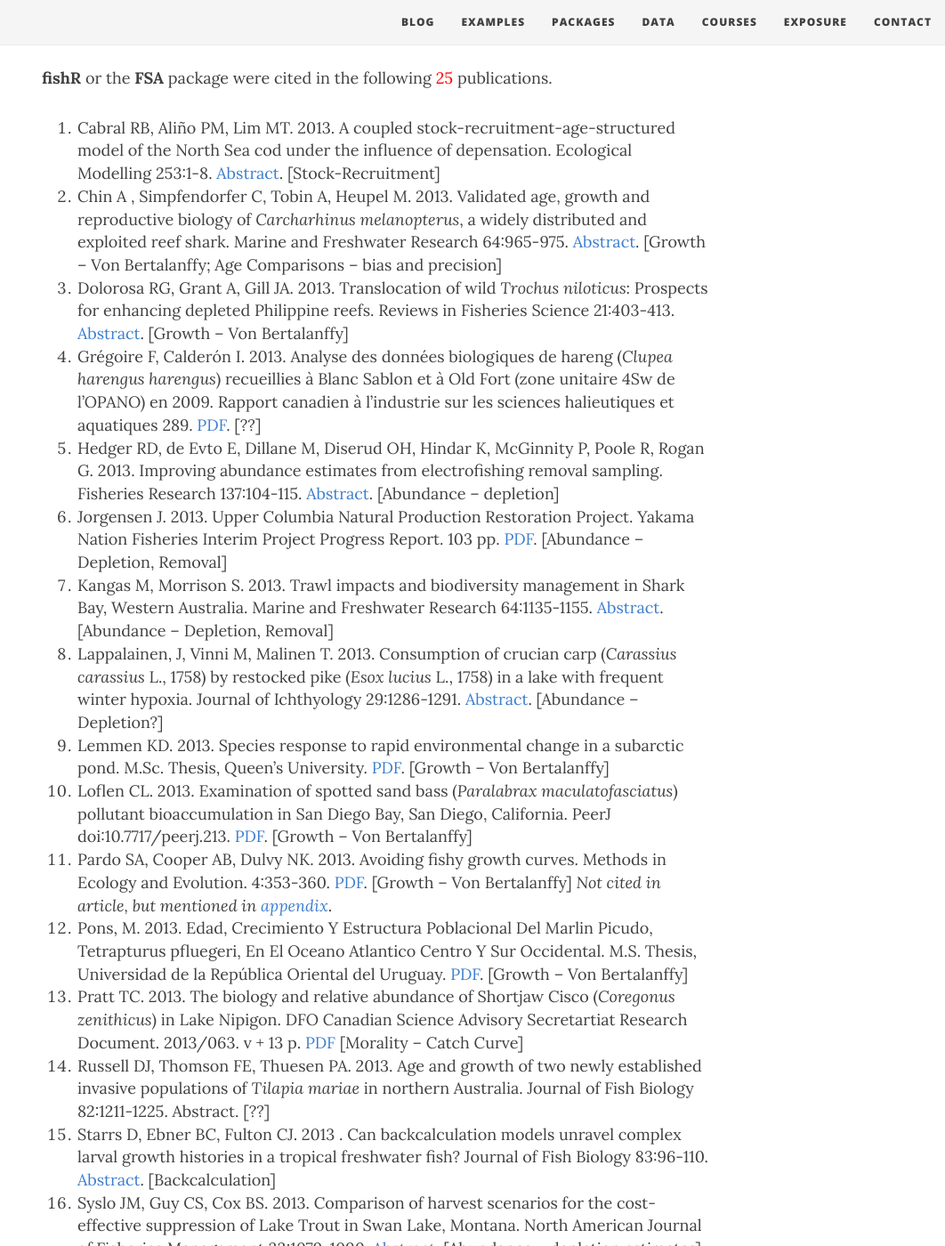
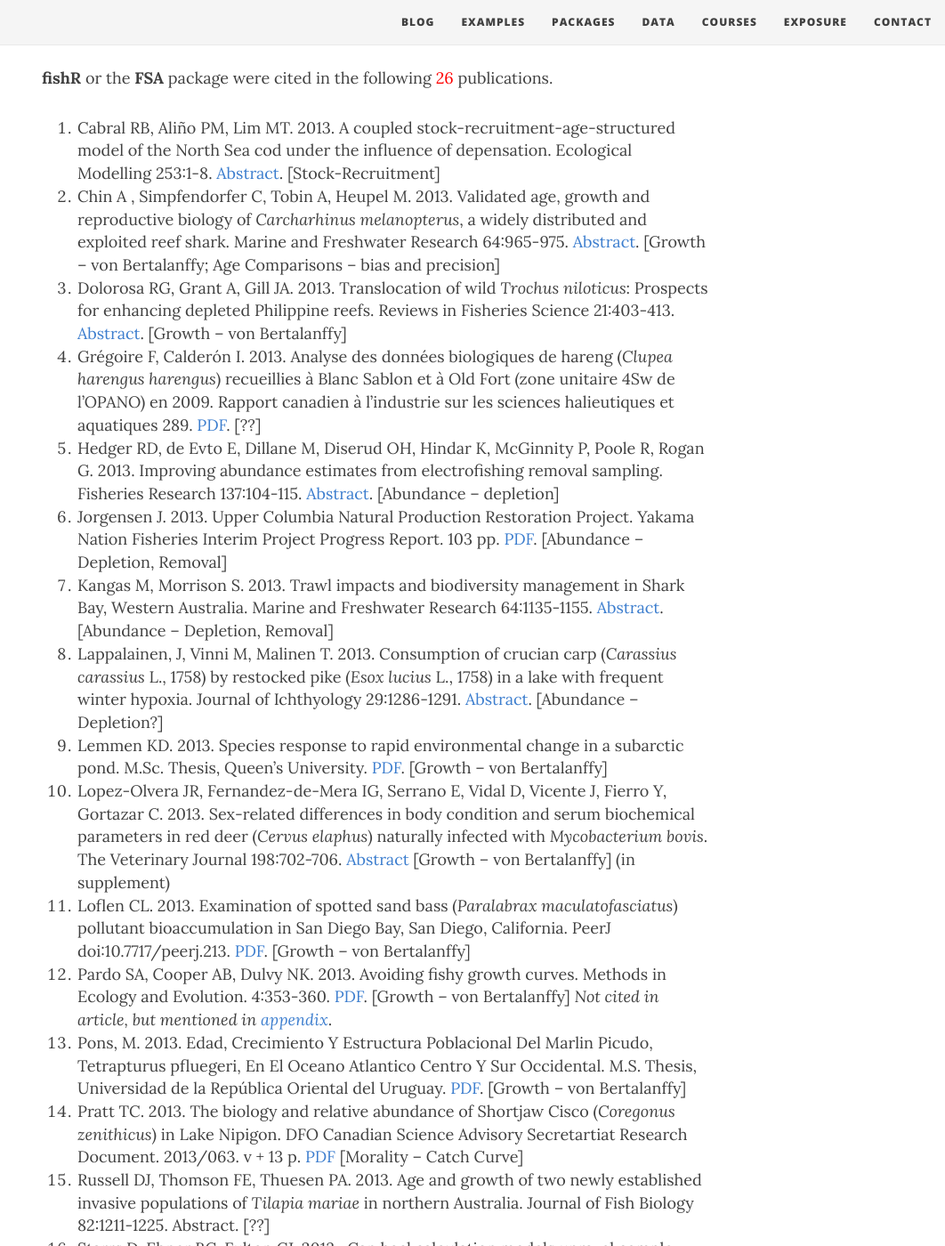
Before and after one commit to droglenc/fishR, a Jekyll site: the page built from exposure/exposure-citations13.md, in a window 1280 px wide and 1400 px high, scrolled down 266 px. Shown: the whole window at 89% size, without its empty margins (218-1280 px from the left). Built offline with Jekyll 4.4.1, drawn with Linux system fonts in a browser that asks for light colours; nearby versions of some CDN libraries; some of the changed text lies outside the part shown.

Commit message:
Added citations

```diff
--- a/exposure/exposure-citations13.md
+++ b/exposure/exposure-citations13.md
@@ -5,33 +5,34 @@ subtitle: fishR and FSA is Being Used!!
 css: "/css/exposure-citation.css"
 ---
 
-**fishR** or the **FSA** package were cited in the following <span id="contact-div">25</span> publications.
+**fishR** or the **FSA** package were cited in the following <span id="contact-div">26</span> publications.
 
 1. Cabral RB, Aliño PM, Lim MT.  2013.  A coupled stock-recruitment-age-structured model of the North Sea cod under the influence of depensation.  Ecological Modelling 253:1-8.  [Abstract](http://www.sciencedirect.com/science/article/pii/S0304380013000148).  [Stock-Recruitment]
-1. Chin A , Simpfendorfer C, Tobin A, Heupel M.  2013. Validated age, growth and reproductive biology of *Carcharhinus melanopterus*, a widely distributed and exploited reef shark.  Marine and Freshwater Research 64:965-975.  [Abstract](http://www.publish.csiro.au/nid/126/paper/MF13017.htm).  [Growth -- Von Bertalanffy; Age Comparisons -- bias and precision]
-1. Dolorosa RG, Grant A, Gill JA. 2013.  Translocation of wild *Trochus niloticus*: Prospects for enhancing depleted Philippine reefs.  Reviews in Fisheries Science 21:403-413.  [Abstract](http://www.tandfonline.com/doi/abs/10.1080/10641262.2013.800773#.U-tTafldV8E).  [Growth -- Von Bertalanffy]
+1. Chin A , Simpfendorfer C, Tobin A, Heupel M.  2013. Validated age, growth and reproductive biology of *Carcharhinus melanopterus*, a widely distributed and exploited reef shark.  Marine and Freshwater Research 64:965-975.  [Abstract](http://www.publish.csiro.au/nid/126/paper/MF13017.htm).  [Growth -- von Bertalanffy; Age Comparisons -- bias and precision]
+1. Dolorosa RG, Grant A, Gill JA. 2013.  Translocation of wild *Trochus niloticus*: Prospects for enhancing depleted Philippine reefs.  Reviews in Fisheries Science 21:403-413.  [Abstract](http://www.tandfonline.com/doi/abs/10.1080/10641262.2013.800773#.U-tTafldV8E).  [Growth -- von Bertalanffy]
 1. Grégoire F, Calderón I.  2013.  Analyse des données biologiques de hareng (*Clupea harengus harengus*) recueillies à Blanc Sablon et à Old Fort (zone unitaire 4Sw de l'OPANO) en 2009.  Rapport canadien à l’industrie sur les sciences halieutiques et aquatiques 289.  [PDF](http://publications.gc.ca/collections/collection_2013/mpo-dfo/Fs97-14-289-2013-fra.pdf).  [??]
 1. Hedger RD, de Evto E, Dillane M, Diserud OH, Hindar K, McGinnity P, Poole R, Rogan G.  2013.  Improving abundance estimates from electrofishing removal sampling.  Fisheries Research 137:104-115.  [Abstract](http://www.sciencedirect.com/science/article/pii/S0165783612002846).  [Abundance -- depletion]
 1. Jorgensen J.  2013.  Upper Columbia Natural Production Restoration Project.  Yakama Nation Fisheries Interim Project Progress Report.  103 pp.  [PDF](http://yakamafish-nsn.gov/sites/default/files/projects/2013%20UCNPRP%20Prorgess%20Report_0.pdf).  [Abundance -- Depletion, Removal]
 1. Kangas M, Morrison S.  2013.  Trawl impacts and biodiversity management in Shark Bay, Western Australia. Marine and Freshwater Research 64:1135-1155.  [Abstract](http://www.publish.csiro.au/paper/MF12292.htm).  [Abundance -- Depletion, Removal]
 1. Lappalainen, J, Vinni M, Malinen T.  2013.  Consumption of crucian carp (*Carassius carassius* L., 1758) by restocked pike (*Esox lucius* L., 1758) in a lake with frequent winter hypoxia.  Journal of Ichthyology 29:1286-1291.  [Abstract](http://onlinelibrary.wiley.com/doi/10.1111/jai.12284/abstract?deniedAccessCustomisedMessage=&userIsAuthenticated=false).  [Abundance -- Depletion?]
-1. Lemmen KD.  2013.  Species response to rapid environmental change in a subarctic pond.  M.Sc. Thesis, Queen's University.  [PDF](http://qspace.library.queensu.ca/bitstream/1974/8386/1/Lemmen_Kimberley_D_201309_MSc.pdf).  [Growth -- Von Bertalanffy]
-1. Loflen CL. 2013.  Examination of spotted sand bass (*Paralabrax maculatofasciatus*) pollutant bioaccumulation in San Diego Bay, San Diego, California.  PeerJ doi:10.7717/peerj.213.  [PDF](http://www.readcube.com/articles/10.7717/peerj.213).  [Growth -- Von Bertalanffy]
-1. Pardo SA, Cooper AB, Dulvy NK.  2013.  Avoiding fishy growth curves.  Methods in Ecology and Evolution.  4:353-360.  [PDF](http://www.readcube.com/articles/10.1111/2041-210x.12020).  [Growth -- Von Bertalanffy] *Not cited in article, but mentioned in [appendix](http://onlinelibrary.wiley.com/store/10.1111/2041-210x.12020/asset/supinfo/mee312020-sup-0001-AppendixS1.txt?v=1&s=4884713389b7f02621a443dfeffe06399c01541c)*.
-1. Pons, M.  2013.  Edad, Crecimiento Y Estructura Poblacional Del Marlin Picudo, Tetrapturus pfluegeri, En El Oceano Atlantico Centro Y Sur Occidental.  M.S. Thesis, Universidad de la República Oriental del Uruguay.  [PDF](http://www.bib.fcien.edu.uy/files/etd/resumen/uy24-16289R.pdf). [Growth -- Von Bertalanffy]
+1. Lemmen KD.  2013.  Species response to rapid environmental change in a subarctic pond.  M.Sc. Thesis, Queen's University.  [PDF](http://qspace.library.queensu.ca/bitstream/1974/8386/1/Lemmen_Kimberley_D_201309_MSc.pdf).  [Growth -- von Bertalanffy]
+1. Lopez-Olvera JR, Fernandez-de-Mera IG, Serrano E, Vidal D, Vicente J, Fierro Y, Gortazar C. 2013. Sex-related differences in body condition and serum biochemical parameters in red deer (*Cervus elaphus*) naturally infected with *Mycobacterium bovis*. The Veterinary Journal 198:702-706. [Abstract](http://www.sciencedirect.com/science/article/pii/S1090023313005145) [Growth -- von Bertalanffy] (in supplement)
+1. Loflen CL. 2013.  Examination of spotted sand bass (*Paralabrax maculatofasciatus*) pollutant bioaccumulation in San Diego Bay, San Diego, California.  PeerJ doi:10.7717/peerj.213.  [PDF](http://www.readcube.com/articles/10.7717/peerj.213).  [Growth -- von Bertalanffy]
+1. Pardo SA, Cooper AB, Dulvy NK.  2013.  Avoiding fishy growth curves.  Methods in Ecology and Evolution.  4:353-360.  [PDF](http://www.readcube.com/articles/10.1111/2041-210x.12020).  [Growth -- von Bertalanffy] *Not cited in article, but mentioned in [appendix](http://onlinelibrary.wiley.com/store/10.1111/2041-210x.12020/asset/supinfo/mee312020-sup-0001-AppendixS1.txt?v=1&s=4884713389b7f02621a443dfeffe06399c01541c)*.
+1. Pons, M.  2013.  Edad, Crecimiento Y Estructura Poblacional Del Marlin Picudo, Tetrapturus pfluegeri, En El Oceano Atlantico Centro Y Sur Occidental.  M.S. Thesis, Universidad de la República Oriental del Uruguay.  [PDF](http://www.bib.fcien.edu.uy/files/etd/resumen/uy24-16289R.pdf). [Growth -- von Bertalanffy]
 1. Pratt TC.  2013.  The biology and relative abundance of Shortjaw Cisco (*Coregonus zenithicus*) in Lake Nipigon.  DFO Canadian Science Advisory Secretartiat Research Document. 2013/063. v + 13 p.  [PDF](http://publications.gc.ca/collections/collection_2013/mpo-dfo/Fs70-5-2013-063-eng.pdf) [Morality -- Catch Curve]
 1. Russell DJ, Thomson FE, Thuesen PA. 2013.  Age and growth of two newly established invasive populations of *Tilapia mariae* in northern Australia. Journal of Fish Biology 82:1211-1225.  Abstract.  [??]
 1. Starrs D, Ebner BC, Fulton CJ.  2013 . Can backcalculation models unravel complex larval growth histories in a tropical freshwater fish?  Journal of Fish Biology 83:96-110.  [Abstract](http://onlinelibrary.wiley.com/doi/10.1111/jfb.12152/abstract;jsessionid=9EDC8CF8F27B726B2D43600CC2BB05E2.f03t01?deniedAccessCustomisedMessage=&userIsAuthenticated=false).  [Backcalculation]
 1. Syslo JM, Guy CS, Cox BS.  2013.  Comparison of harvest scenarios for the cost-effective suppression of Lake Trout in Swan Lake, Montana.  North American Journal of Fisheries Management 33:1079-1090.  [Abstract](http://www.tandfonline.com/doi/abs/10.1080/02755947.2013.824935#.Un263Pkqh8E).  [Abundance -- depletion estimates]
 1. Thiem JD.  2013.  Behaviour and energetics of sturgeon fishway passage.  Phd. Dissertation, Carleton University.  177 pp.  [PDF](http://www.fecpl.ca/wp-content/uploads/2013/05/Thiem_PhD_thesis.pdf). [Abundance -- Jolly-Seber]
 1. Thiem JD, Hatin D, Dumont P, Van Der Kraak G, Cooke SJ.  2013.  Biology of lake sturgeon (*Acipenser fulvescens*) spawning below a dam on the Richelieu River, Quebec: behaviour, egg deposition, and endocrinology.  Canadian Journal of Zoology 91:175–186.  [PDF](http://www3.carleton.ca/fecpl/pdfs/CJZ%20-%20Thiem%20et%20al%202013.pdf). [Abundance -- Jolly-Seber]
-1. Van der Hammen T, Poos JJ, van Oversee HMJ, Heessen HJL, Magnusson A, Rijnsdorp AD.  2013.  Population ecology of turbot and brill: What can learn from two rare flatfish species?  Journal of Sea Research 84:96-108.  [Abstract](http://www.sciencedirect.com/science/article/pii/S138511011300124X).  [Abundance -- Somers Von Bertalanffy]
+1. Van der Hammen T, Poos JJ, van Oversee HMJ, Heessen HJL, Magnusson A, Rijnsdorp AD.  2013.  Population ecology of turbot and brill: What can learn from two rare flatfish species?  Journal of Sea Research 84:96-108.  [Abstract](http://www.sciencedirect.com/science/article/pii/S138511011300124X).  [Abundance -- Somers von Bertalanffy]
 1. Villegas-Ríos, D, Alonso-Fernández A, Fabeiro M, Bañón R, Saborido-Rey F.  2013.  De mographic variation between colour patterns in a temperate protogynous hermaphrodite, the Ballan Wrasse *Labrus bergylta.*  PLOS One 8(8): e71591. [Full Text](http://www.plosone.org/article/info%3Adoi%2F10.1371%2Fjournal.pone.0071591). [Mortality -- catch curves]
 1. Vilizzi L, Copp GH.  2013.  Bias, precision and validation of ageing 0+ European barbel *Barbus barbus* (L.) from their otoliths.  Central European Journal of Biology 8:654-661.  [PDF](http://www.researchgate.net/publication/236865633_Bias_precision_and_validation_of_ageing_0_European_barbel_Barbus_barbus_(L.)_from_their_otoliths/file/50463519b6d9e1e85e.pdf).   [Age comparisons -- bias and precision]
 1. Vilizzi L, Copp GH, Britton JR.  2013.  Age and growth of European barbel *Babus barbus* (Cyprinidae) in the small mesotrophic River Lee and relative to other populations in England.  Knowledge and Management of Aquatic Ecosystems 409_09.  19 pages.  [PDF](http://www.researchgate.net/publication/236865555_Age_and_growth_of_European_barbel_Barbus_barbus_(Cyprinidae)_in_the_small_mesotrophic_River_Lee_and_relative_to_other_populations_in_England/file/e0b4951ff9d500bbbe.pdf). [Size structure -- PSD]
-1. Volta P, Jeppesen E, Campi B, Sala P, Emmrich M, Winfield IJ.  2013.  The population biology and life history traits of Eurasian ruffe [*Gymnocephalus cernuus* (L.), Pisces: Percidae] introduced into eutrophic and oligotrophic lakes in Northern Italy.  Journal of Limnology 72:280-290.  [PDF](http://www.jlimnol.it/index.php/jlimnol/article/download/jlimnol.2013.e22/pdf). [Growth -- Von Bertalanffy]
-1. Welch A, Hoenig R, Stieglitz J, Daugherty Z, Sardenberg B, Miralao S, Farkas D, Benetti D.  2013.  Growth rates of larval and juvenile bigeye scad *Selar crumenophthalmus* in captivity.  SpringerPlus 2:634.  [PDF](http://www.springerplus.com/content/2/1/634/abstract).  [Growth -- Von Bertalanffy]
-1. Winkelstern I, Surge D, Hudley JW.  2013.  Multiproxy sclerochronological evidence for Plio-Pleistocene regional warmth: United States Mid-Atlantic Coastal Plain.    Palaios 28:649-660.  [Abstract](http://www.bioone.org/doi/abs/10.2110/palo.2013.p13-010r).  [Growth -- Von Bertalanffy]
+1. Volta P, Jeppesen E, Campi B, Sala P, Emmrich M, Winfield IJ.  2013.  The population biology and life history traits of Eurasian ruffe [*Gymnocephalus cernuus* (L.), Pisces: Percidae] introduced into eutrophic and oligotrophic lakes in Northern Italy.  Journal of Limnology 72:280-290.  [PDF](http://www.jlimnol.it/index.php/jlimnol/article/download/jlimnol.2013.e22/pdf). [Growth -- von Bertalanffy]
+1. Welch A, Hoenig R, Stieglitz J, Daugherty Z, Sardenberg B, Miralao S, Farkas D, Benetti D.  2013.  Growth rates of larval and juvenile bigeye scad *Selar crumenophthalmus* in captivity.  SpringerPlus 2:634.  [PDF](http://www.springerplus.com/content/2/1/634/abstract).  [Growth -- von Bertalanffy]
+1. Winkelstern I, Surge D, Hudley JW.  2013.  Multiproxy sclerochronological evidence for Plio-Pleistocene regional warmth: United States Mid-Atlantic Coastal Plain.    Palaios 28:649-660.  [Abstract](http://www.bioone.org/doi/abs/10.2110/palo.2013.p13-010r).  [Growth -- von Bertalanffy]
 
 -----
 <p style="text-align: center;"><a href="exposure-citations14.html">Goto 2014 citations</a> | <a href="exposure-citations12.html">Goto 2012 citations</a></p>
```
Also changed, not shown: exposure/exposure-citations17.md (+2 -1 lines).
